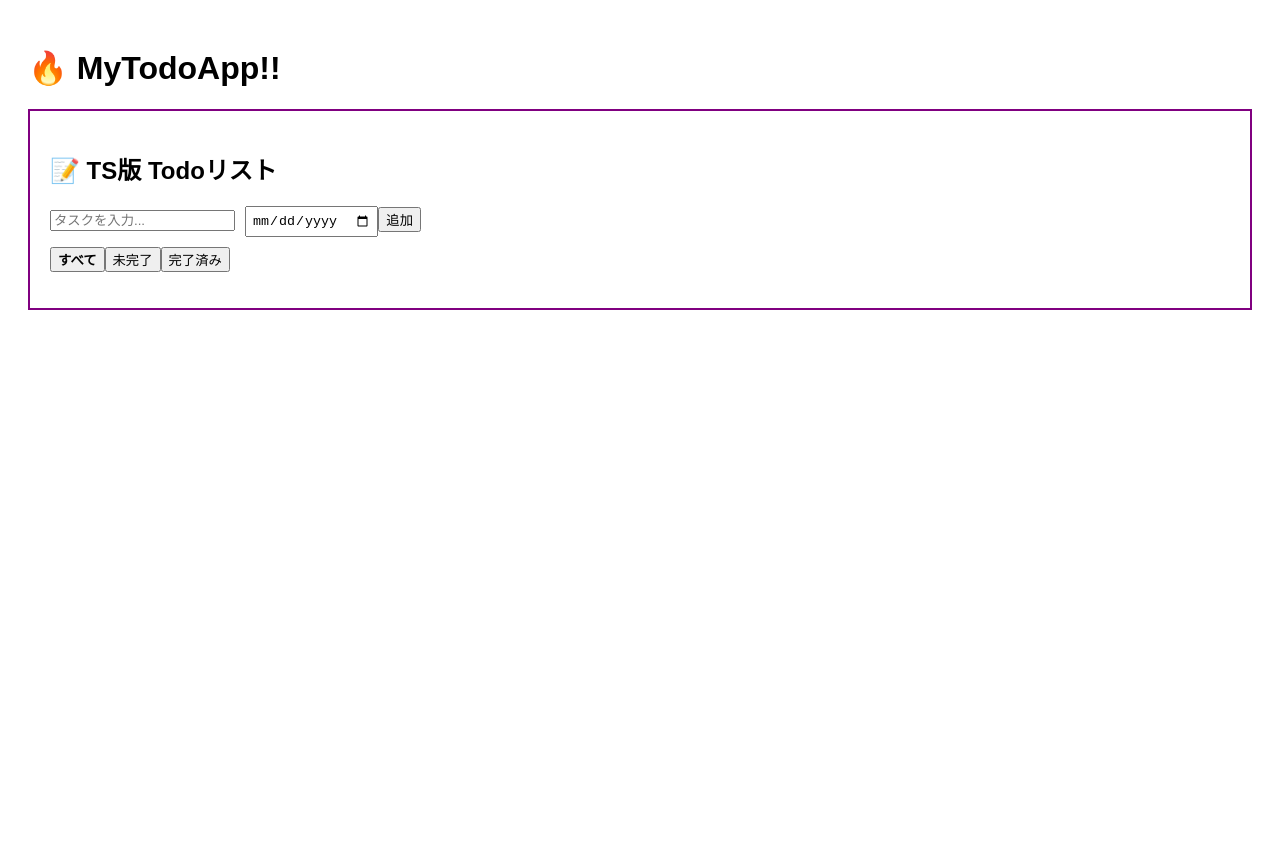
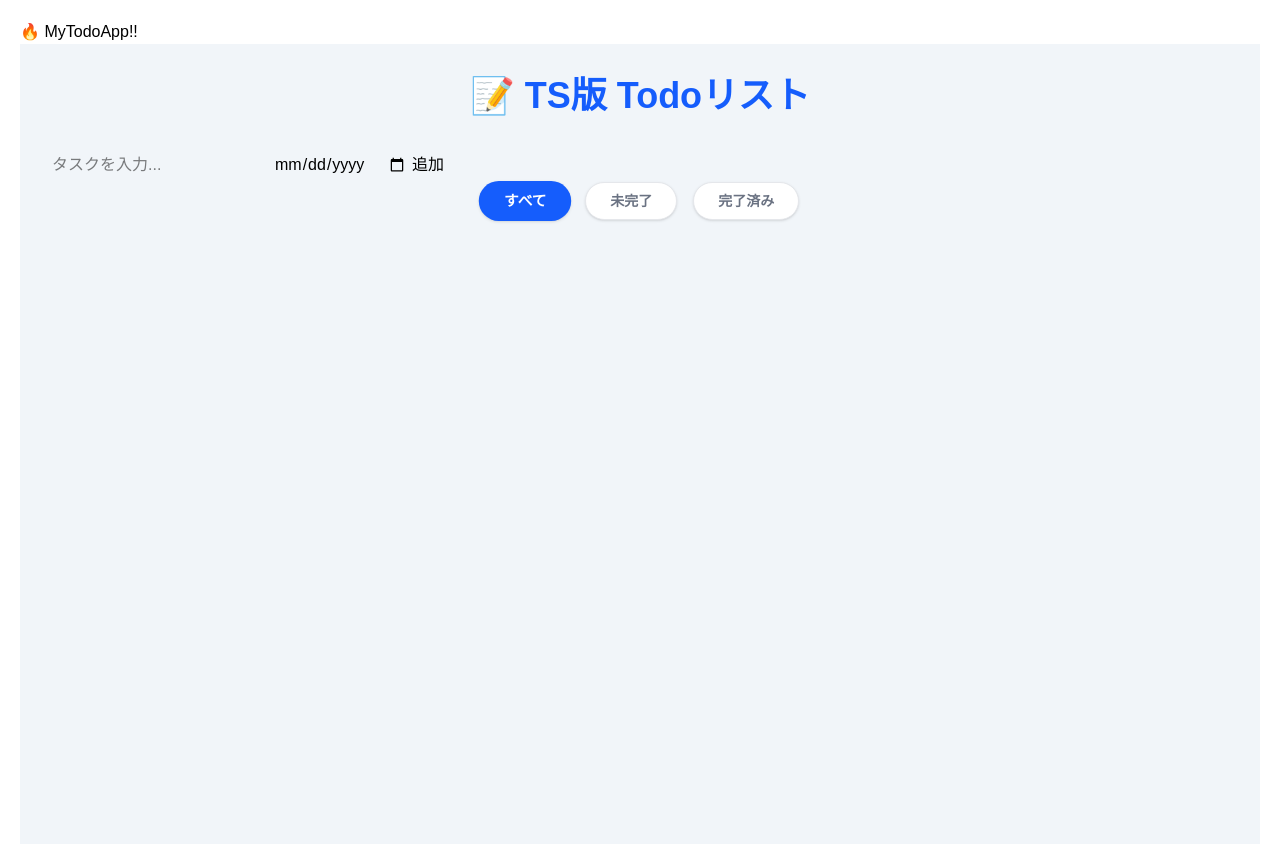
Before and after one commit to horit-chan/next-todo-app, a Next.js app: page / in a window 1280 px wide. Before the commit the page ends 800 px from the top, so only its background shows below. Built offline with nearby package versions, Linux system fonts and the light colour scheme.

Commit message:
feat: Tailwind CSSを導入し、UIをプロ級に魔改造🎨

```diff
--- a/package.json
+++ b/package.json
@@ -9,16 +9,21 @@
     "lint": "eslint"
   },
   "dependencies": {
+    "@tailwindcss/postcss": "^4.2.2",
     "next": "16.2.1",
     "react": "19.2.4",
     "react-dom": "19.2.4"
   },
   "devDependencies": {
+    "@tailwindcss/vite": "^4.2.2",
     "@types/node": "^20",
     "@types/react": "^19",
     "@types/react-dom": "^19",
+    "autoprefixer": "^10.4.27",
     "eslint": "^9",
     "eslint-config-next": "16.2.1",
+    "postcss": "^8.5.8",
+    "tailwindcss": "^4.2.2",
     "typescript": "^5"
   }
 }
--- /dev/null
+++ b/postcss.config.mjs
@@ -0,0 +1,5 @@
+export default {
+  plugins: {
+    "@tailwindcss/postcss": {},
+  },
+};
--- a/src/app/globals.css
+++ b/src/app/globals.css
@@ -0,0 +1 @@
+@import "tailwindcss";
--- a/src/components/TodoApp.tsx
+++ b/src/components/TodoApp.tsx
@@ -9,8 +9,10 @@ export default function TodoApp() {
     const { filteredTodos, filter, setFilter, addTodo, deleteTodo, toggleTodo } = useTodos();
 
     return (
-        <div style={{ padding: '20px', border: '2px solid purple', marginTop: '20px' }}>
-            <h2>📝 TS版 Todoリスト</h2>
+        <div className="bg-slate-100 min-h-screen p-8">
+            <h1 className="text-4xl font-extrabold text-blue-600 mb-8 text-center">
+                📝 TS版 Todoリスト
+            </h1>
 
             <TodoForm
                 onAdd={addTodo}
--- a/src/components/TodoFilter.tsx
+++ b/src/components/TodoFilter.tsx
@@ -6,11 +6,30 @@ type Props = {
 };
 
 export default function TodoFilter({ filter, setFilter}: Props) {
+    const baseStyle = "px-6 py-2 rounded-full font-bold text-sm transition-all duration-200 shadow-sm";
+    const activeStyle = "bg-blue-600 text-white scale-105";
+    const inactiveStyle = "bg-white text-gray-500 hover:bg-gray-100 border border-gray-200";
+
     return(
-        <div style={{ marginTop: '10px', marginBottom: '10px' }}>
-            <button onClick={() => setFilter('all')} style={{ fontWeight: filter === 'all' ? 'bold' : 'normal'}}>すべて</button>
-            <button onClick={() => setFilter('active')} style={{ fontWeight: filter === 'active' ? 'bold' : 'normal'}}>未完了</button>
-            <button onClick={() => setFilter('completed')} style={{ fontWeight: filter === 'completed' ? 'bold' : 'normal'}}>完了済み</button>
+        <div className="flex justify-center gap-4 mb-8">
+            <button
+                onClick={() => setFilter('all')}
+                className={`${baseStyle} ${filter === 'all' ? activeStyle : inactiveStyle}`}
+            >
+                すべて
+            </button>
+            <button
+                onClick={() => setFilter('active')}
+                className={`${baseStyle} ${filter === 'active' ? activeStyle : inactiveStyle}`}
+            >
+                未完了
+            </button>
+            <button
+                onClick={() => setFilter('completed')}
+                className={`${baseStyle} ${filter === 'completed' ? activeStyle : inactiveStyle}`}
+            >
+                完了済み
+            </button>
         </div>
     );
 }
--- a/src/components/TodoItem.tsx
+++ b/src/components/TodoItem.tsx
@@ -9,22 +9,25 @@ type Props = {
 
 export default function TodoItem(props: Props) {
     return (
-        <li style={{ marginBottom: '10px', display: 'flex', alignItems: 'center' }}>
+        <li className={`flex items-center justify-between p-5 mb-4 bg-white rounded-xl shadow-sm border-l-4 transition-all duration-300 hover:shadow-md ${props.todo.completed ? 'border-gray-400 opacity-60' : 'border-blue-500'}`}>
             <input
                 type="checkbox"
                 checked={props.todo.completed}
                 onChange={() => props.onToggle(props.todo.id)}
-                style={{ marginRight: '10px'}}
+                className="w-6 h-6 text-blue-600 rounded border-gray-300 focus:ring-blue-500 cursor-pointer transition-colors duration-200"
             />
-            <span style={{ textDecoration: props.todo.completed ? 'line-through' : 'none', color: props.todo.completed ? 'gray' : 'black'}}>
+            <span className={`block text-lg font-bold transition-all duration-200 ${props.todo.completed ? 'line-through text-gray-400' : 'text-gray-800'}`}>
                 {props.todo.text}
             </span>
             {props.todo.deadline && (
-                <span style={{ marginLeft: '10px', color: '#ff4444', fontSize: '0.9em', fontWeight: 'bold' }}>
+                <span className="text-sm text-gray-500 font-medium">
                     ⏰️ 期限：{props.todo.deadline}
                 </span>
             )}
-            <button onClick={() => props.onDelete(props.todo.id)} style={{ marginLeft: ' auto', color: 'red' }}>
+            <button
+                onClick={() => props.onDelete(props.todo.id)}
+                className="text-gray-400 hover:text-red-600 hover:bg-red-50 p-2 rounded-lg font-bold transition-color duration-200"
+            >
                 削除
             </button>
         </li>
```
Also changed, not shown: 1 other file (tests, documents, lock files or other folders).
